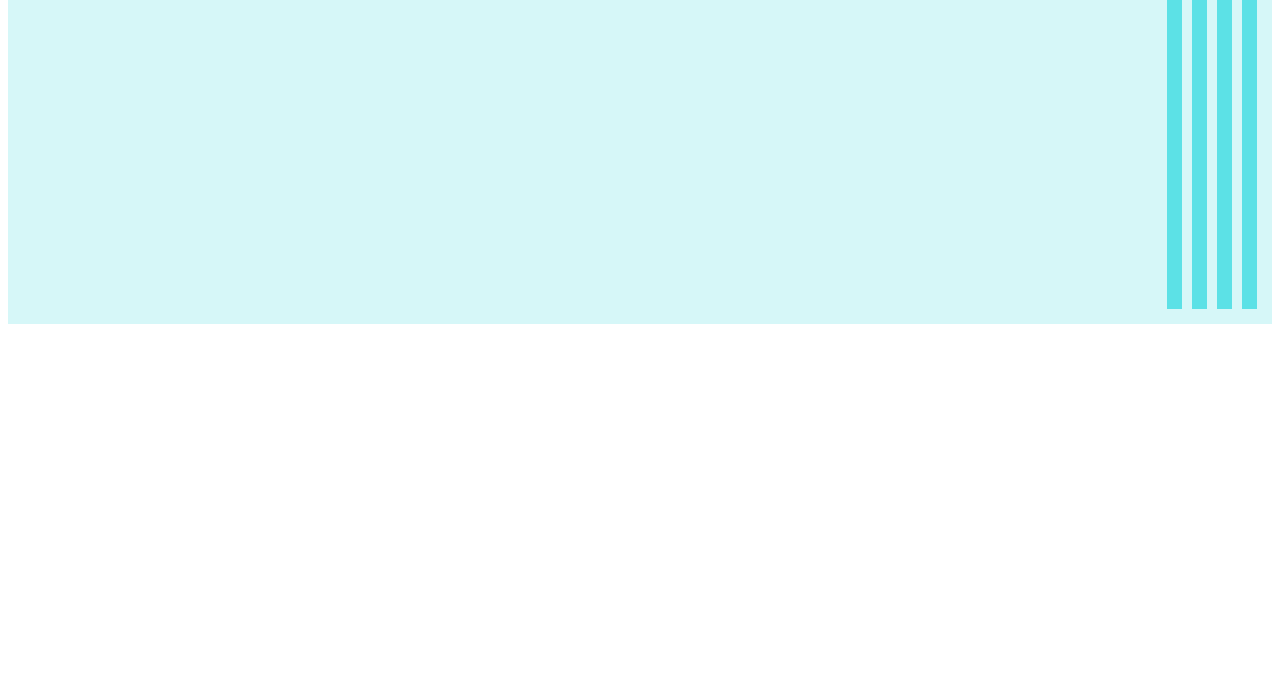
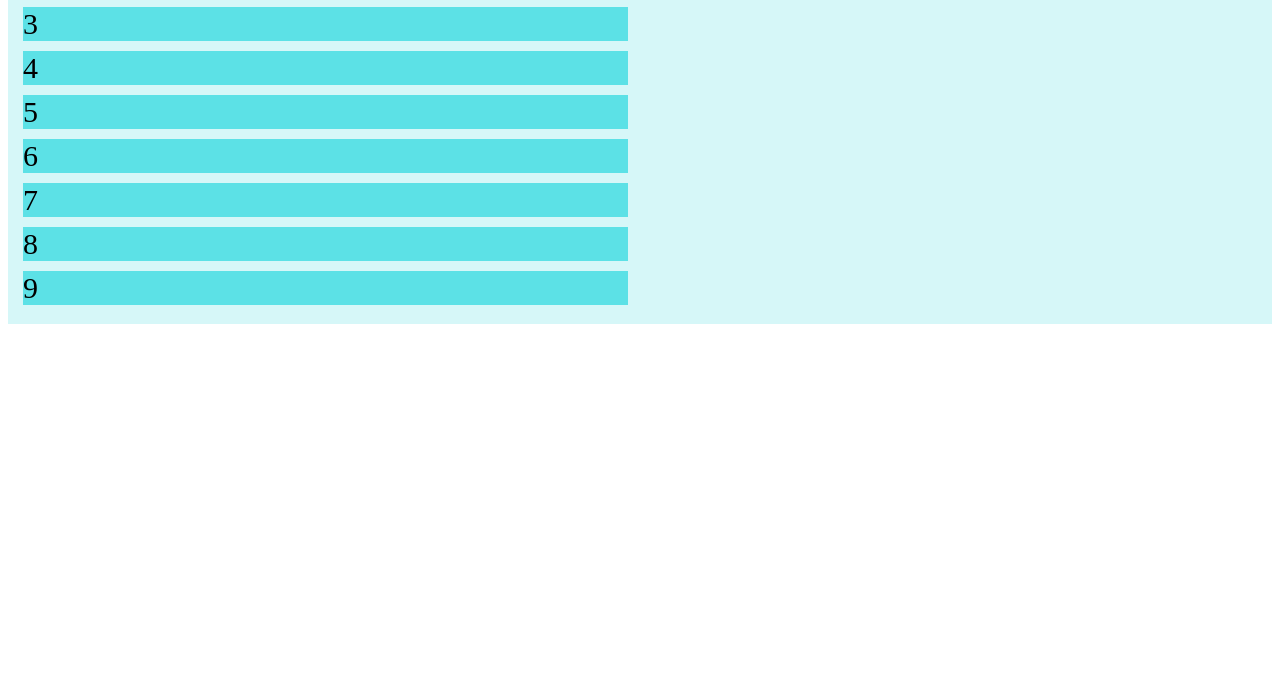
Before and after one commit to matsu8232/FlexTest, a plain HTML site: page index.html in a window 1280 px wide. Shown: the part 104-800 px from the top of the page. Drawn offline with Linux system fonts and the light colour scheme.

Commit message:
[update]要素の折り返しの練習

```diff
--- a/index.html
+++ b/index.html
@@ -13,6 +13,12 @@
         <div class="item">2</div>
         <div class="item">3</div>
         <div class="item">4</div>
+        <div class="item">5</div>
+        <div class="item">6</div>
+        <div class="item">7</div>
+        <div class="item">8</div>
+        <div class="item">9</div>
+        <div class="item">10</div>
     </div>
 </body>
 </html>
--- a/style.css
+++ b/style.css
@@ -3,7 +3,8 @@
     height: 50vh;
     padding: 10px;
     display: flex;
-    flex-direction: row-reverse;
+    flex-direction: column;
+    flex-wrap: wrap;
 }
 
 .item {
```
